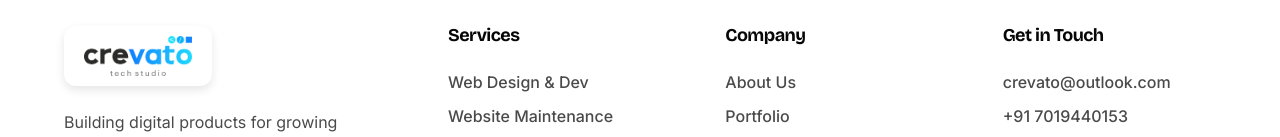
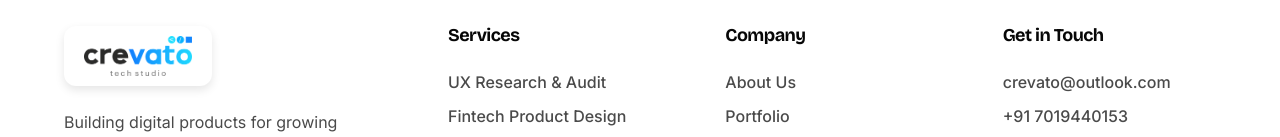
Before and after one commit to maheshsk4212/creavato, a Next.js app: page / in a window 1280 px wide. Shown: the part 5331-5468 px from the top of the page. Built offline with nearby package versions, Linux system fonts and the light colour scheme.

Commit message:
chore: removed legacy branding and graphic design projects from portfolio and services

```diff
--- a/app/HomeClient.jsx
+++ b/app/HomeClient.jsx
@@ -38,7 +38,6 @@ const portfolio = [
   { name: 'HealthyBites App', id: 'healthybites-ios', cat: 'Food Delivery', color: '#1D9E75', image: 'https://mir-s3-cdn-cf.behance.net/project_modules/1400/a03b23121701695.60d1991150610.png' },
   { name: 'AlgoSassy Quant', id: 'algosassy', cat: 'Trading Platform', color: '#7F77DD', image: '/portfolio/thumbnails/algosassy.png', externalLink: 'https://algosassy.netlify.app/' },
   { name: 'Poll Brain Data', id: 'poll-brain', cat: 'Data Analytics', color: '#FF4F01', image: '/portfolio/thumbnails/poll-brain.png', externalLink: 'https://pollbrainanalytics.netlify.app/' },
-  { name: 'Stride Identity', id: 'stride-branding', cat: 'Brand Identity', color: '#FF4F01', image: '/portfolio/logos/stride logo - 3.png' },
 ];
 
 const process = [
--- a/app/portfolio/PortfolioClient.jsx
+++ b/app/portfolio/PortfolioClient.jsx
@@ -9,7 +9,7 @@ import {
 } from '@tabler/icons-react';
 import styles from './page.module.css';
 
-const filters = ['All work', 'Web design & dev', 'Mobile app', 'UI/UX', 'Logo & branding', 'Graphic Design'];
+const filters = ['All work', 'Web design & dev', 'Mobile app', 'UI/UX'];
 
 import { portfolioData } from '../../data/portfolioData';
 
@@ -17,15 +17,13 @@ const projects = Object.values(portfolioData).map(p => {
   let filter = 'UI/UX';
   if (p.cat.includes('Web')) filter = 'Web design & dev';
   else if (p.cat.includes('Mobile')) filter = 'Mobile app';
-  else if (p.cat.includes('Logo')) filter = 'Logo & branding';
-  else if (p.cat.includes('Graphic')) filter = 'Graphic Design';
 
   return {
     ...p,
     filter,
     link: p.externalLink || `/portfolio/${p.id}`
   };
-});
+}).filter(p => !p.cat.includes('Logo') && !p.cat.includes('Graphic'));
 
 export default function PortfolioPage() {
   const sectionRef = useScrollReveal();
--- a/components/Footer.jsx
+++ b/components/Footer.jsx
@@ -9,12 +9,12 @@ import {
 import styles from './Footer.module.css';
 
 const services = [
-  { label: 'Web Design & Dev', href: '/services#web-design' },
-  { label: 'Website Maintenance', href: '/services#maintenance' },
-  { label: 'Mobile App Dev', href: '/services#mobile-app' },
-  { label: 'UI/UX Design', href: '/services#ui-ux' },
-  { label: 'Logo & Branding', href: '/services#graphic-logo' },
-  { label: 'Social Media', href: '/services#social-media' },
+  { label: 'UX Research & Audit', href: '/services#ux-audit' },
+  { label: 'Fintech Product Design', href: '/services#fintech-design' },
+  { label: 'Ecommerce Product Design', href: '/services#ecommerce-design' },
+  { label: 'Design Systems', href: '/services#design-systems' },
+  { label: 'Frontend Engineering', href: '/services#frontend' },
+  { label: 'Product Strategy', href: '/services#strategy' },
 ];
 
 const company = [
```
